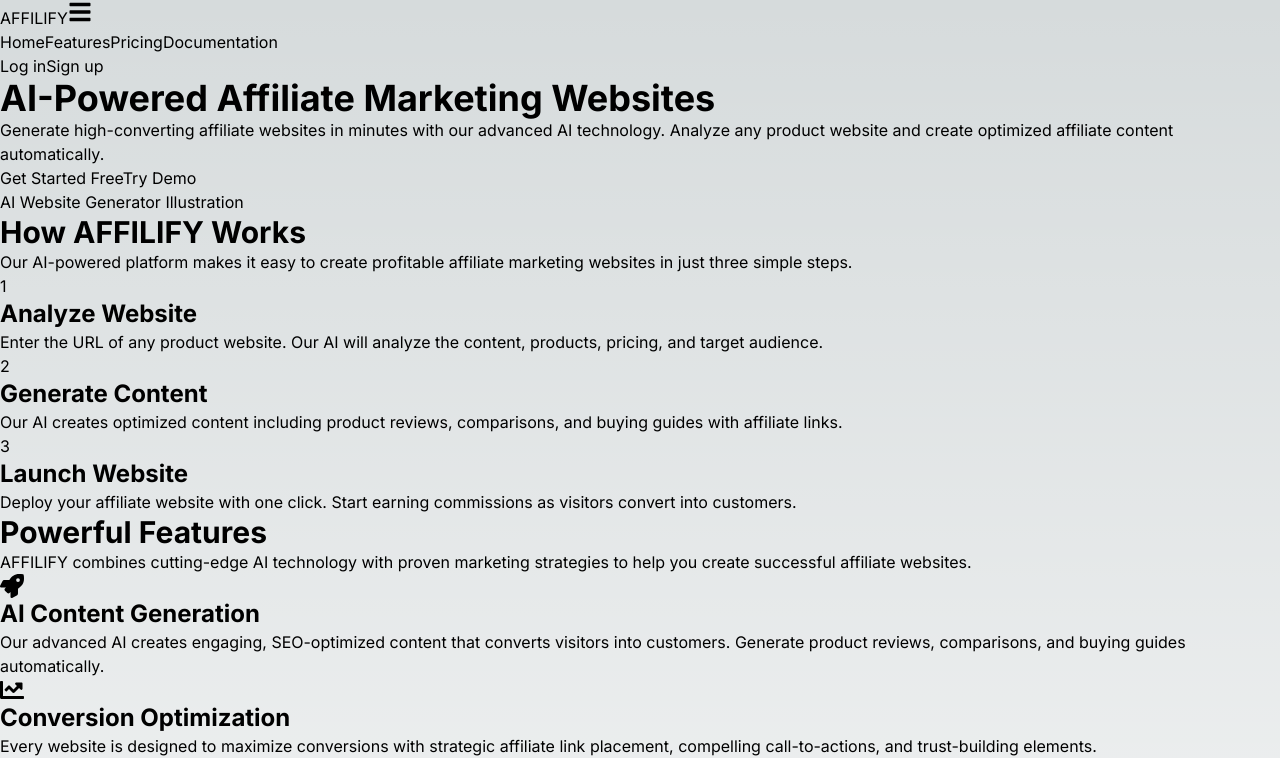
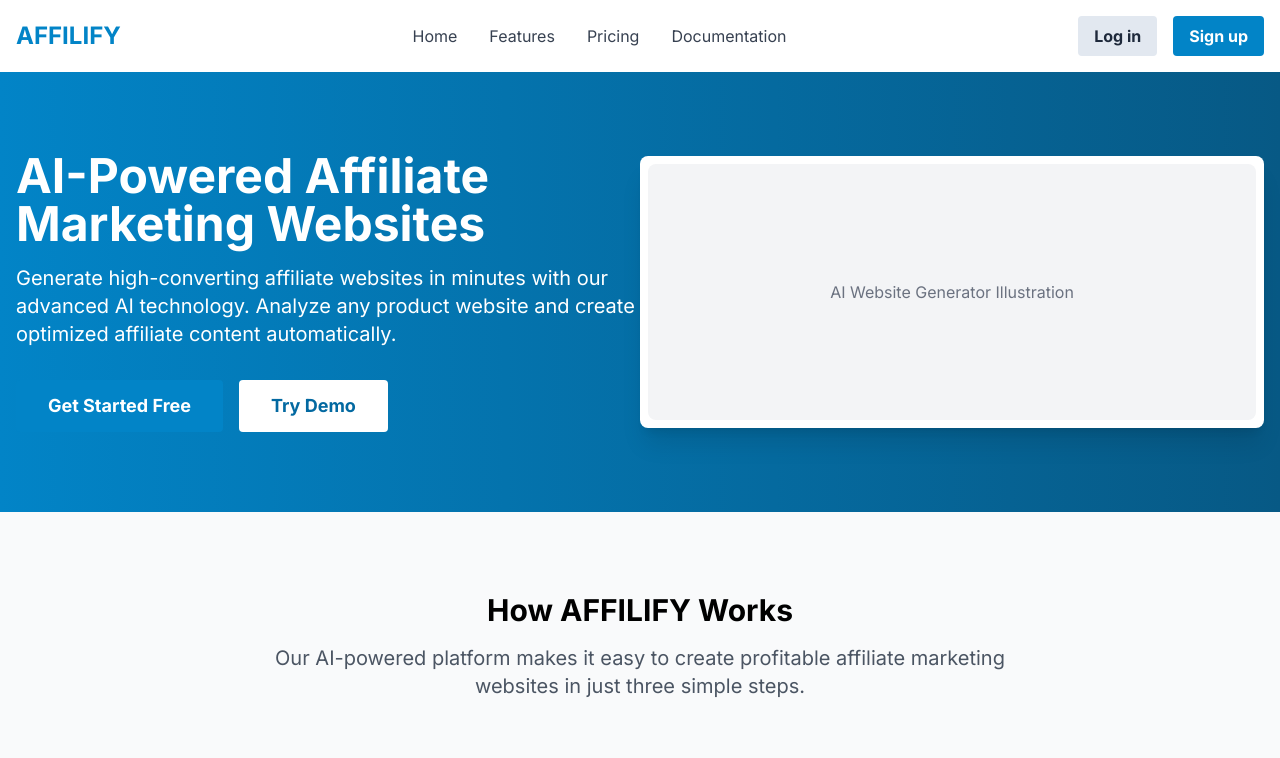
Before and after one commit to JVL-afk/hopeless, a Next.js app in the folder Afilify/: page / in a window 1280 px wide. Shown: the top 758 px of the page. Built offline with nearby package versions, Linux system fonts and the light colour scheme.

Commit message:
Add files via upload

```diff
--- /dev/null
+++ b/Afilify/tailwind.config.js
@@ -0,0 +1,41 @@
+/** @type {import('tailwindcss').Config} */
+module.exports = {
+  content: [
+    "./app/**/*.{js,ts,jsx,tsx,mdx}",
+    "./components/**/*.{js,ts,jsx,tsx,mdx}"
+  ],
+  theme: {
+    extend: {
+      colors: {
+        primary: {
+          50: '#f0f9ff',
+          100: '#e0f2fe',
+          200: '#bae6fd',
+          300: '#7dd3fc',
+          400: '#38bdf8',
+          500: '#0ea5e9',
+          600: '#0284c7',
+          700: '#0369a1',
+          800: '#075985',
+          900: '#0c4a6e',
+        },
+        secondary: {
+          50: '#f8fafc',
+          100: '#f1f5f9',
+          200: '#e2e8f0',
+          300: '#cbd5e1',
+          400: '#94a3b8',
+          500: '#64748b',
+          600: '#475569',
+          700: '#334155',
+          800: '#1e293b',
+          900: '#0f172a',
+        },
+      },
+      fontFamily: {
+        sans: ['Inter', 'sans-serif'],
+      },
+    },
+  },
+  plugins: [],
+}
```
